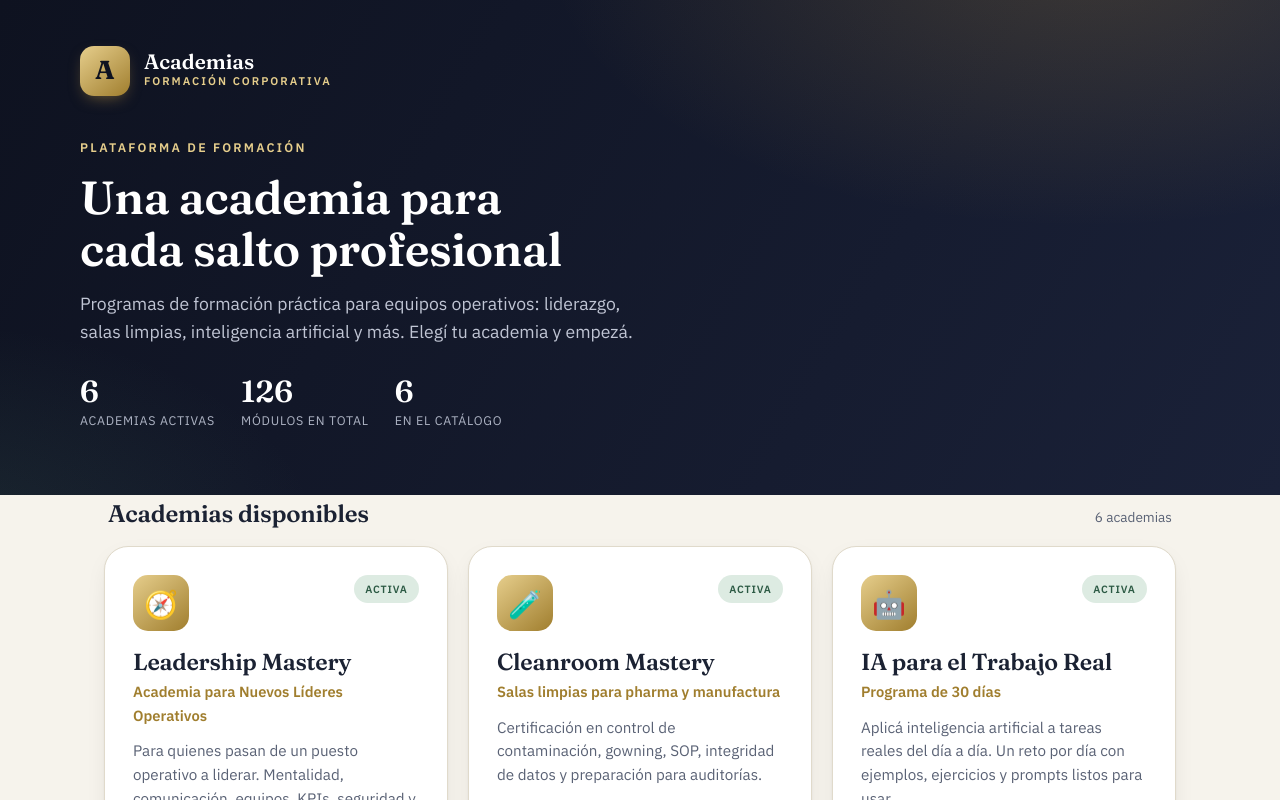
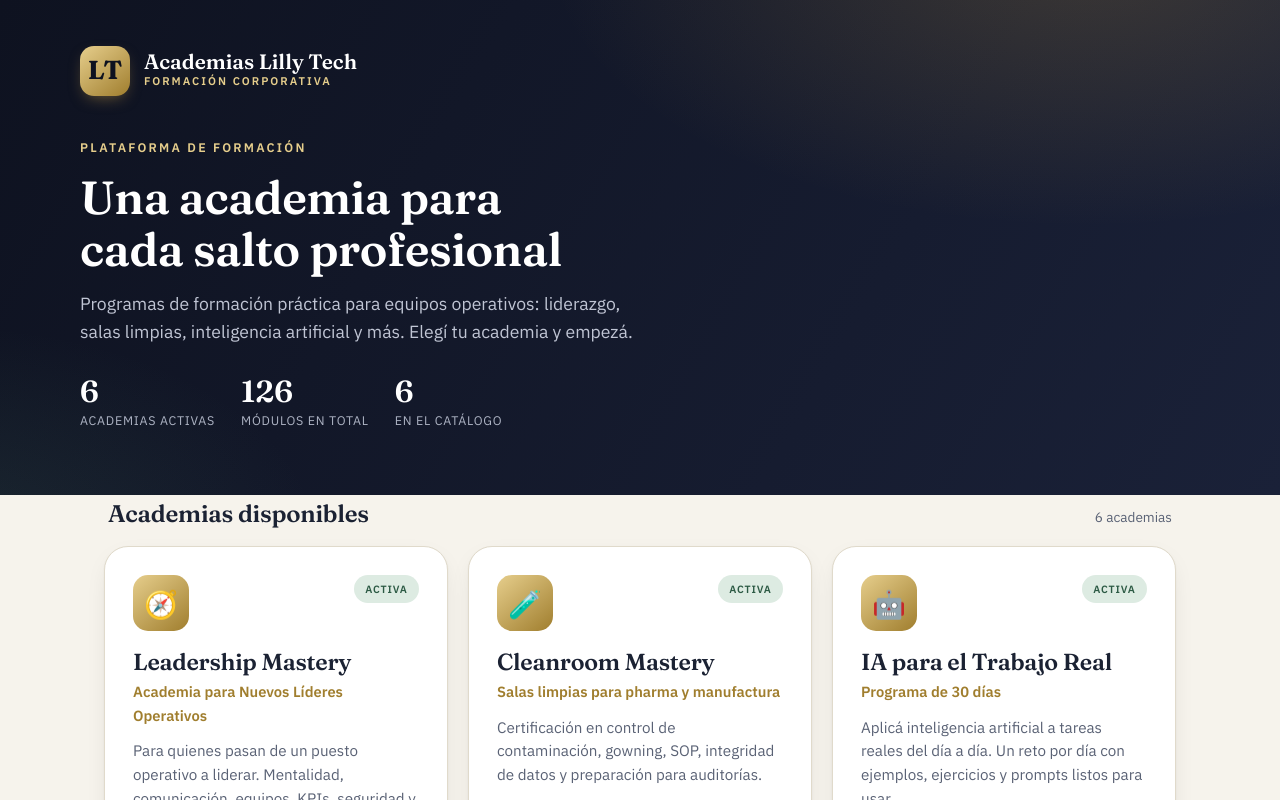
Before and after one commit to lillianaretana-tech/Academia_Hub, a plain HTML site: page index.html in a window 1280 px wide. Shown: the top 800 px of the page. Drawn offline with Linux system fonts and the light colour scheme.

Commit message:
Add files via upload

```diff
--- a/index.html
+++ b/index.html
@@ -1,9 +1,12 @@
 <!DOCTYPE html>
 <html lang="es">
 <head>
+  <!-- © Lilly Tech — Propiedad de Lilly Tech. Todos los derechos reservados. -->
+  <meta name="author" content="Lilly Tech">
+  <meta name="copyright" content="© Lilly Tech. Todos los derechos reservados.">
 <meta charset="UTF-8">
 <meta name="viewport" content="width=device-width, initial-scale=1.0">
-<title>Academias — Formación Corporativa</title>
+<title>Academias Lilly Tech — Formación Corporativa</title>
 <link rel="preconnect" href="https://fonts.googleapis.com">
 <link rel="preconnect" href="https://fonts.gstatic.com" crossorigin>
 <link href="https://fonts.googleapis.com/css2?family=Fraunces:opsz,wght@9..144,400;9..144,500;9..144,600;9..144,700&family=IBM+Plex+Sans:wght@400;500;600;700&family=IBM+Plex+Mono:wght@400;500;600&display=swap" rel="stylesheet">
@@ -104,8 +107,8 @@ button{font-family:inherit;cursor:pointer;border:none;background:none;color:inhe
 <header class="top">
   <div class="wrap">
     <div class="brandmark">
-      <div class="seal">A</div>
-      <div><div class="bn">Academias</div><div class="bs">Formación Corporativa</div></div>
+      <div class="seal">LT</div>
+      <div><div class="bn">Academias Lilly Tech</div><div class="bs">Formación Corporativa</div></div>
     </div>
     <div class="hero-eyebrow">Plataforma de formación</div>
     <h1>Una academia para cada salto profesional</h1>
@@ -127,7 +130,7 @@ button{font-family:inherit;cursor:pointer;border:none;background:none;color:inhe
   </div>
 </main>
 
-<footer class="foot">Plataforma de formación corporativa · Hecho con dedicación 🤎</footer>
+<footer class="foot">Una plataforma de <b>Lilly Tech</b> · © Lilly Tech. Todos los derechos reservados.</footer>
 
 <script>
 /* =================================================================
```
